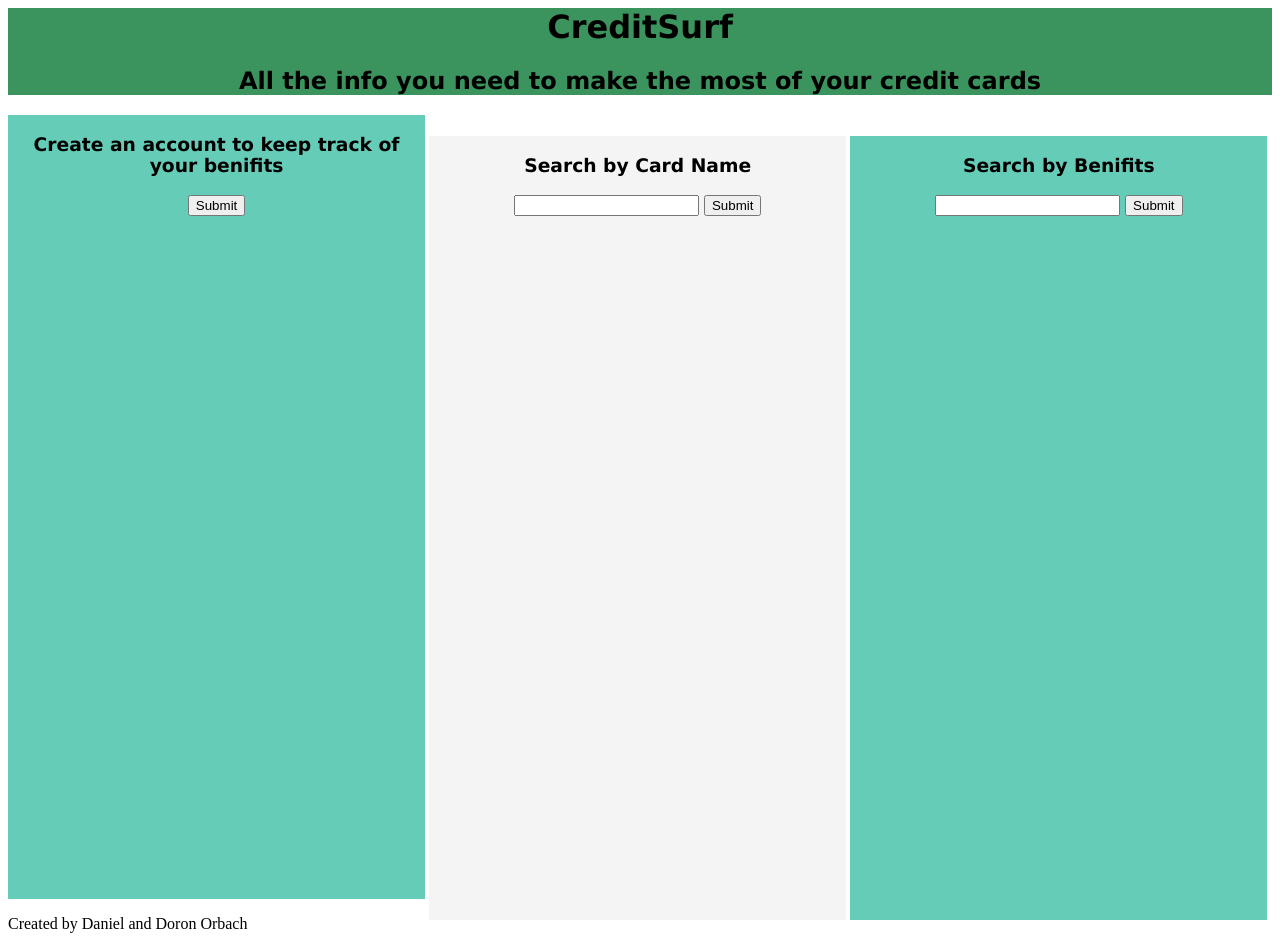
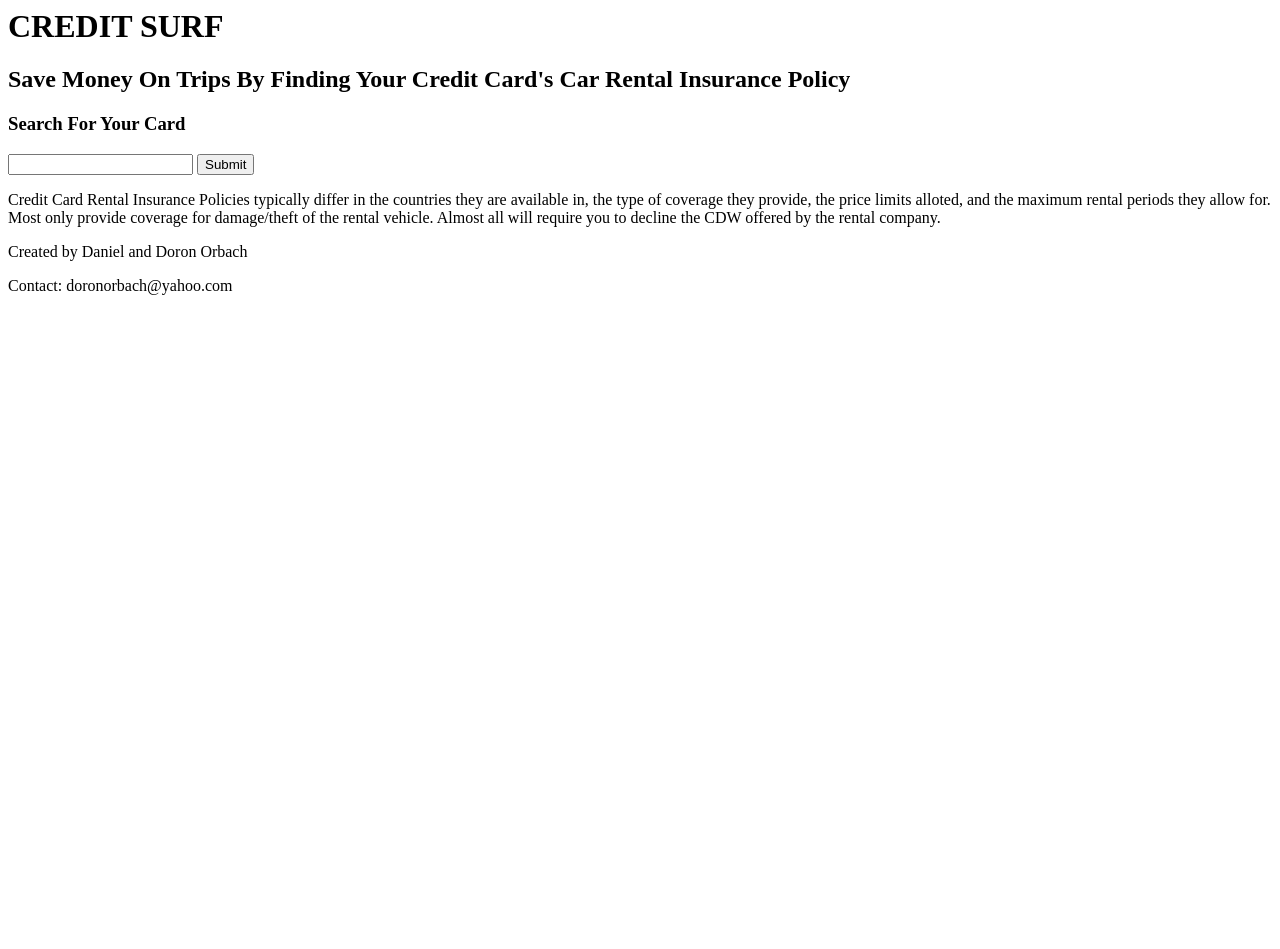
Before and after one commit to dorbach29/CreditCards, a website: page views/index.html in a window 1280 px wide. After the commit the page ends 800 px from the top, so only its background shows below. Drawn offline with Linux system fonts and the light colour scheme; files that its build step writes are made by us from their sources.

Commit message:
Basic changes to html structure

```diff
--- a/public/index.css
+++ /dev/null
@@ -1,31 +0,0 @@
-header {
-    background-color: #3b945e ;
-    text-align : center;
-    font-family: verdana;
-}
-
-.form-child{
-    display: inline-block;
-    font-family : verdana;
-    height: 100%;
-    width: 33%;
-    text-align: center;
-
-}
-
-.form-container {
-    width: 100%;
-    height: 100%
-}
-
-#AccountForm {
-    background-color: #65ccb8;
-}
-
-#NameSearchForm {
-    background-color: #f4f4f4;
-}
-
-#BenifitSearchForm {
-    background-color: #65ccb8;
-}
--- a/views/index.html
+++ b/views/index.html
@@ -4,38 +4,28 @@
     </head>
     <body>
         <header>
-            <h1 id='Title'>CreditSurf</h1>
-            <h2 id="SubTitle">All the info you need to make the most of your credit cards</h2>
+            <h1 id='Title'>CREDIT SURF</h1>
+            <h2 id="SubTitle">
+                Save Money On Trips By Finding Your Credit Card's Car Rental Insurance Policy
+            </h2>
         </header>
         <main>
             <div id="Forms" class="form-container">
-                <div id="AccountForm" class="form-child">
-                    <form action="/cards" method="GET">
-                        <h3>Create an account to keep track of your benifits</h3>
-                        <input type="submit" id="SubmitCardSearch" class="SubmitButton">
-                    <!-- NOTE THAT ASIDE FROM NAME, /CARDS DOES not support ROUTING MUST IMPLEMENT THIS LATER-->
-                    </form>
-                </div>
                 <div id="NameSearchForm" class="form-child">
                     <form action="/cards" method="GET">
-                        <h3>Search by Card Name</h3>
+                        <h3>Search For Your Card</h3>
                         <input type="text" name="CardName" id="Card-Search" class="SearchBar">
                         <input type="submit" id="SubmitCardSearch" class="SubmitButton">
                     </form>
                 </div>
-                <div id="BenifitSearchForm" class="form-child">
-                    <form action="/cards" method="GET">
-                        <h3>Search by Benifits</h3>
-                        <input type="text" name="CardName" id="Card-Search" class="SearchBar">
-                        <input type="submit" id="SubmitCardSearch" class="SubmitButton">
-
-                    <!-- NOTE THAT ASIDE FROM NAME, /CARDS DOES not support ROUTING MUST IMPLEMENT THIS LATER-->
-                    </form>
-                </div>
+            </div>
+            <div>
+                <p>Credit Card Rental Insurance Policies typically differ in the countries they are available in, the type of coverage they provide, the price limits alloted, and the maximum rental periods they allow for. Most only provide coverage for damage/theft of the rental vehicle. Almost all will require you to decline the CDW offered by the rental company.</p>
             </div>
         </main>
         <footer>
             <p>Created by Daniel and Doron Orbach<p>
+            <p> Contact: doronorbach@yahoo.com </p>
         </footer>
     </body>
 </html>
```
Also changed, not shown: routes/cards.js (+8 -3 lines), views/cards.html (added, +48 -0 lines), 1 other file.
